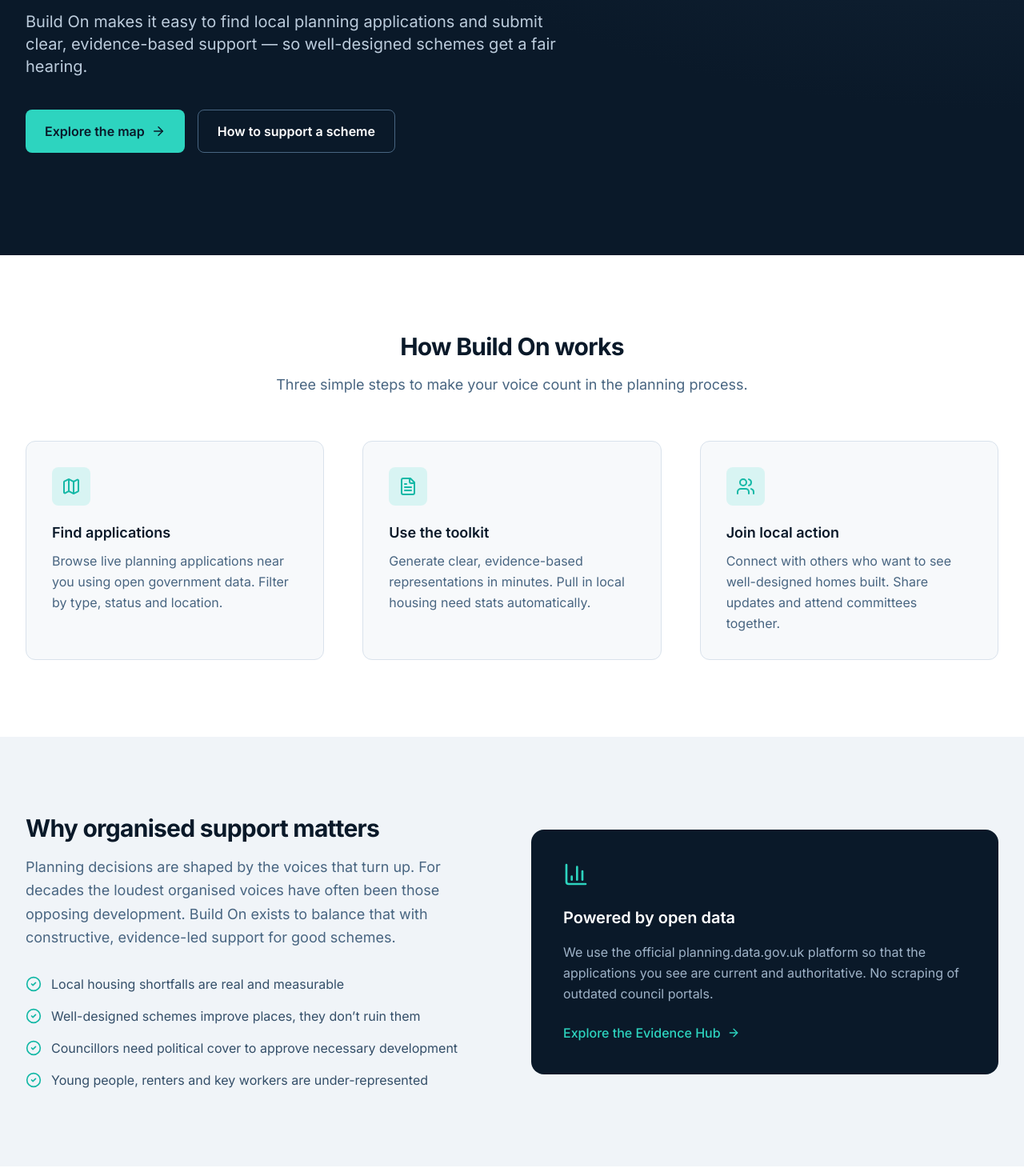
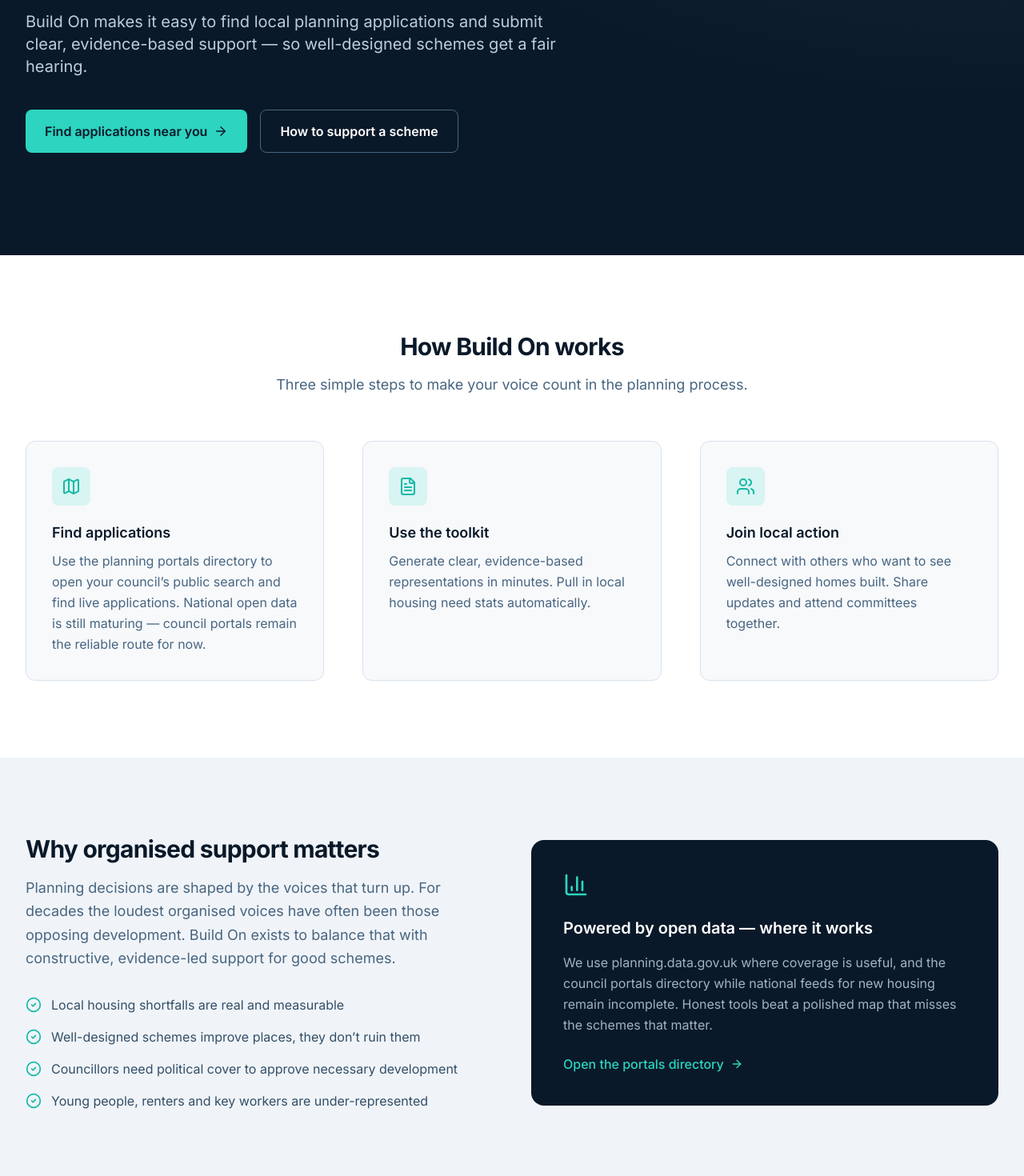
Before and after one commit to stumpyuk1/build-on, a Next.js app: page / in a window 1280 px wide. Shown: the part 360-1830 px from the top of the page at 80% size. Built offline with nearby package versions, Linux system fonts and the light colour scheme.

Commit message:
Point home find-applications to Portals; route Join contacts to networkcommonsgov@gmail.com

```diff
--- a/app/join/page.tsx
+++ b/app/join/page.tsx
@@ -3,8 +3,36 @@
 
 export const metadata: Metadata = {
   title: "Join",
-  description: "Get involved with Build On – register interest, join a local group, or stay updated.",
+  description:
+    "Get involved with Build On – register interest, join a local group, or stay updated.",
 };
+
+const CONTACT_EMAIL = "networkcommonsgov@gmail.com";
+
+const subscribeMailto = `mailto:${CONTACT_EMAIL}?subject=${encodeURIComponent(
+  "Build On — subscribe to updates"
+)}&body=${encodeURIComponent(
+  [
+    "Please add me to occasional Build On updates.",
+    "",
+    "My email: ",
+    "Area / local authority (optional): ",
+    "",
+  ].join("\n")
+)}`;
+
+const localActionMailto = `mailto:${CONTACT_EMAIL}?subject=${encodeURIComponent(
+  "Build On — local action"
+)}&body=${encodeURIComponent(
+  [
+    "I am interested in forming or joining local Build On activity.",
+    "",
+    "My area / local authority: ",
+    "My email: ",
+    "Anything else to add:",
+    "",
+  ].join("\n")
+)}`;
 
 export default function JoinPage() {
   return (
@@ -28,7 +56,7 @@
               <div className="flex h-11 w-11 shrink-0 items-center justify-center rounded-lg bg-build-green/15 text-build-green-dark">
                 <Mail size={22} />
               </div>
-              <div>
+              <div className="min-w-0 flex-1">
                 <h2 className="text-lg font-semibold text-navy-950">
                   Stay updated
                 </h2>
@@ -36,9 +64,15 @@
                   Occasional updates on new tools, major applications and local
                   activity. No spam.
                 </p>
-                <form className="mt-5 flex flex-col sm:flex-row gap-3">
+                <form
+                  action={`mailto:${CONTACT_EMAIL}`}
+                  method="get"
+                  className="mt-5 flex flex-col sm:flex-row gap-3"
+                >
+                  <input type="hidden" name="subject" value="Build On — subscribe to updates" />
                   <input
                     type="email"
+                    name="body"
                     placeholder="Your email"
                     className="flex-1 rounded-lg border border-navy-200 px-4 py-2.5 text-sm focus:outline-none focus:ring-2 focus:ring-build-green/50"
                     required
@@ -50,8 +84,16 @@
                     Subscribe
                   </button>
                 </form>
-                <p className="mt-2 text-xs text-navy-400">
-                  Form is a placeholder for now – backend coming soon.
+                <p className="mt-3 text-xs text-navy-500">
+                  Opens your email app to message{" "}
+                  <a
+                    href={subscribeMailto}
+                    className="text-build-green-dark underline"
+                  >
+                    {CONTACT_EMAIL}
+                  </a>
+                  . Or write to that address directly with subject “Build On —
+                  subscribe”.
                 </p>
               </div>
             </div>
@@ -71,15 +113,15 @@
                   roughly where you are and we will connect people as activity
                   grows.
                 </p>
-                <p className="mt-4 text-sm text-navy-500">
+                <p className="mt-4 text-sm text-navy-600">
                   Email{" "}
                   <a
-                    href="mailto:hello@buildon.org.uk"
-                    className="text-build-green-dark underline"
+                    href={localActionMailto}
+                    className="text-build-green-dark underline font-medium"
                   >
-                    hello@buildon.org.uk
+                    {CONTACT_EMAIL}
                   </a>{" "}
-                  (placeholder address) with your area.
+                  with your area.
                 </p>
               </div>
             </div>
--- a/app/page.tsx
+++ b/app/page.tsx
@@ -22,10 +22,10 @@
             </p>
             <div className="mt-10 flex flex-col sm:flex-row gap-4">
               <Link
-                href="/map"
+                href="/portals"
                 className="inline-flex items-center justify-center gap-2 rounded-lg bg-build-green px-6 py-3.5 text-base font-semibold text-navy-950 hover:bg-build-green-light transition-colors"
               >
-                Explore the map
+                Find applications near you
                 <ArrowRight size={18} />
               </Link>
               <Link
@@ -57,7 +57,7 @@
               {
                 icon: Map,
                 title: "Find applications",
-                body: "Browse live planning applications near you using open government data. Filter by type, status and location.",
+                body: "Use the planning portals directory to open your council’s public search and find live applications. National open data is still maturing — council portals remain the reliable route for now.",
               },
               {
                 icon: FileText,
@@ -121,18 +121,19 @@
             <div className="rounded-2xl bg-navy-950 p-8 sm:p-10 text-white">
               <BarChart3 className="text-build-green mb-6" size={32} />
               <h3 className="text-xl font-semibold mb-4">
-                Powered by open data
+                Powered by open data — where it works
               </h3>
               <p className="text-navy-300 leading-relaxed mb-6">
-                We use the official planning.data.gov.uk platform so that the
-                applications you see are current and authoritative. No scraping
-                of outdated council portals.
+                We use planning.data.gov.uk where coverage is useful, and the
+                council portals directory while national feeds for new housing
+                remain incomplete. Honest tools beat a polished map that misses
+                the schemes that matter.
               </p>
               <Link
-                href="/evidence"
+                href="/portals"
                 className="inline-flex items-center gap-2 text-build-green font-medium hover:text-build-green-light transition-colors"
               >
-                Explore the Evidence Hub
+                Open the portals directory
                 <ArrowRight size={16} />
               </Link>
             </div>
@@ -152,7 +153,7 @@
           </p>
           <div className="mt-8 flex flex-col sm:flex-row justify-center gap-4">
             <Link
-              href="/map"
+              href="/portals"
               className="inline-flex items-center justify-center rounded-lg bg-navy-950 px-6 py-3.5 text-base font-semibold text-white hover:bg-navy-800 transition-colors"
             >
               Find applications near you
```
